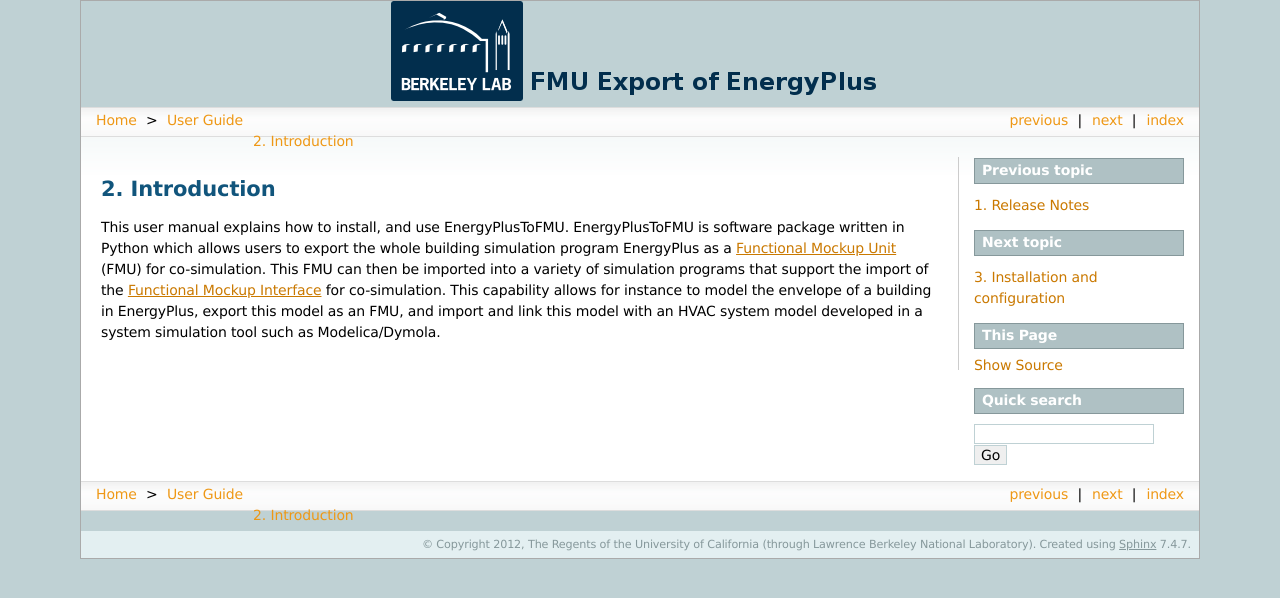
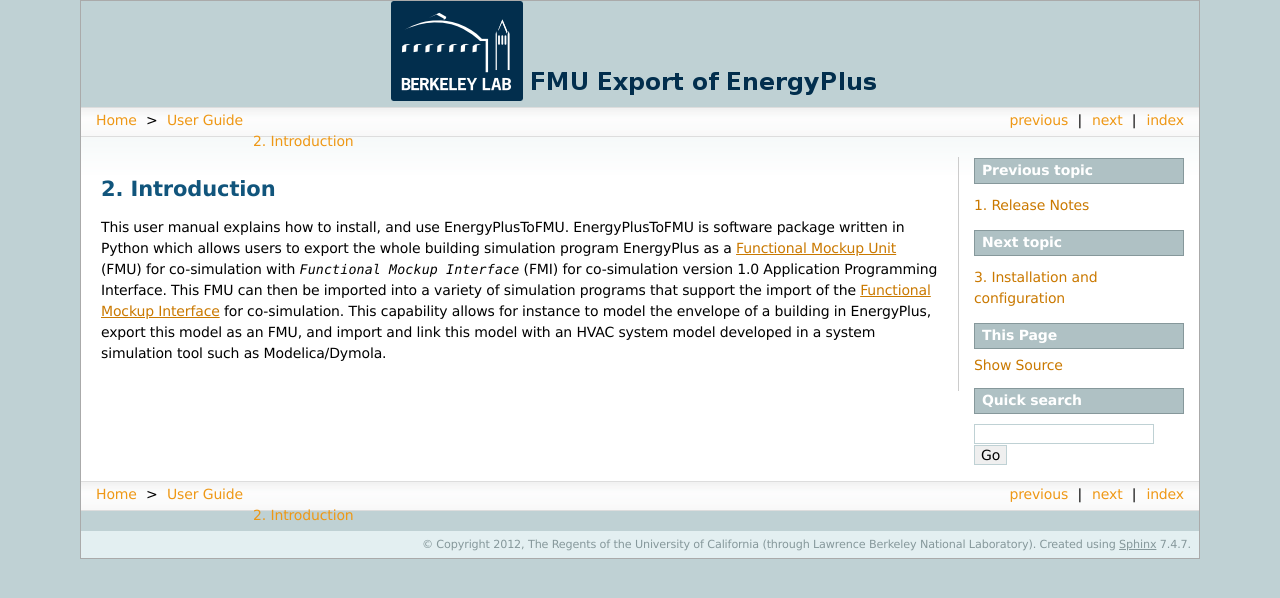
Before and after one commit to lbl-srg/EnergyPlusToFMU, a Sphinx documentation site: the page built from docs/userGuide/source/introduction.rst, in a window 1280 px wide. Shown: the top 598 px of the page. Built offline with Sphinx 7.4.7, drawn with Linux system fonts in a browser that asks for light colours; pages that are not in the unit, such as notebooks, are missing from menus.

Commit message:
Updated the documentation

```diff
--- a/docs/userGuide/source/installation.rst
+++ b/docs/userGuide/source/installation.rst
@@ -12,7 +12,7 @@
 Software requirements
 ^^^^^^^^^^^^^^^^^^^^^
 EnergyPlusToFMU has been tested on Linux Ubuntu 12.04, Windows XP Professional, and Mac OS X (fixme).
-To export EnergyPlus as an FMU, EnergyPlusToFMu needs following tools to be installed
+To export EnergyPlus as an FMU, EnergyPlusToFMu needs following tools to be installed:
 
 1. Python 2.7
 2. C and C++ compilers
--- a/docs/userGuide/source/introduction.rst
+++ b/docs/userGuide/source/introduction.rst
@@ -5,6 +5,7 @@
 Introduction
 ============
 This user manual explains how to install, and use EnergyPlusToFMU.
-EnergyPlusToFMU is software package written in Python which allows users to export the whole building simulation program EnergyPlus as a :term:`Functional Mockup Unit` (FMU) for co-simulation.
+EnergyPlusToFMU is software package written in Python which allows users to export the whole building simulation program EnergyPlus as a :term:`Functional Mockup Unit` (FMU) for co-simulation with `Functional Mockup Interface` (FMI)
+for co-simulation version 1.0 Application Programming Interface.
 This FMU can then be imported into a variety of simulation programs that support the import of the :term:`Functional Mockup Interface` for co-simulation. This capability allows for instance to model the envelope of a building in
 EnergyPlus, export this model as an FMU, and import and link this model with an HVAC system model developed in a system simulation tool such as Modelica/Dymola.
```
